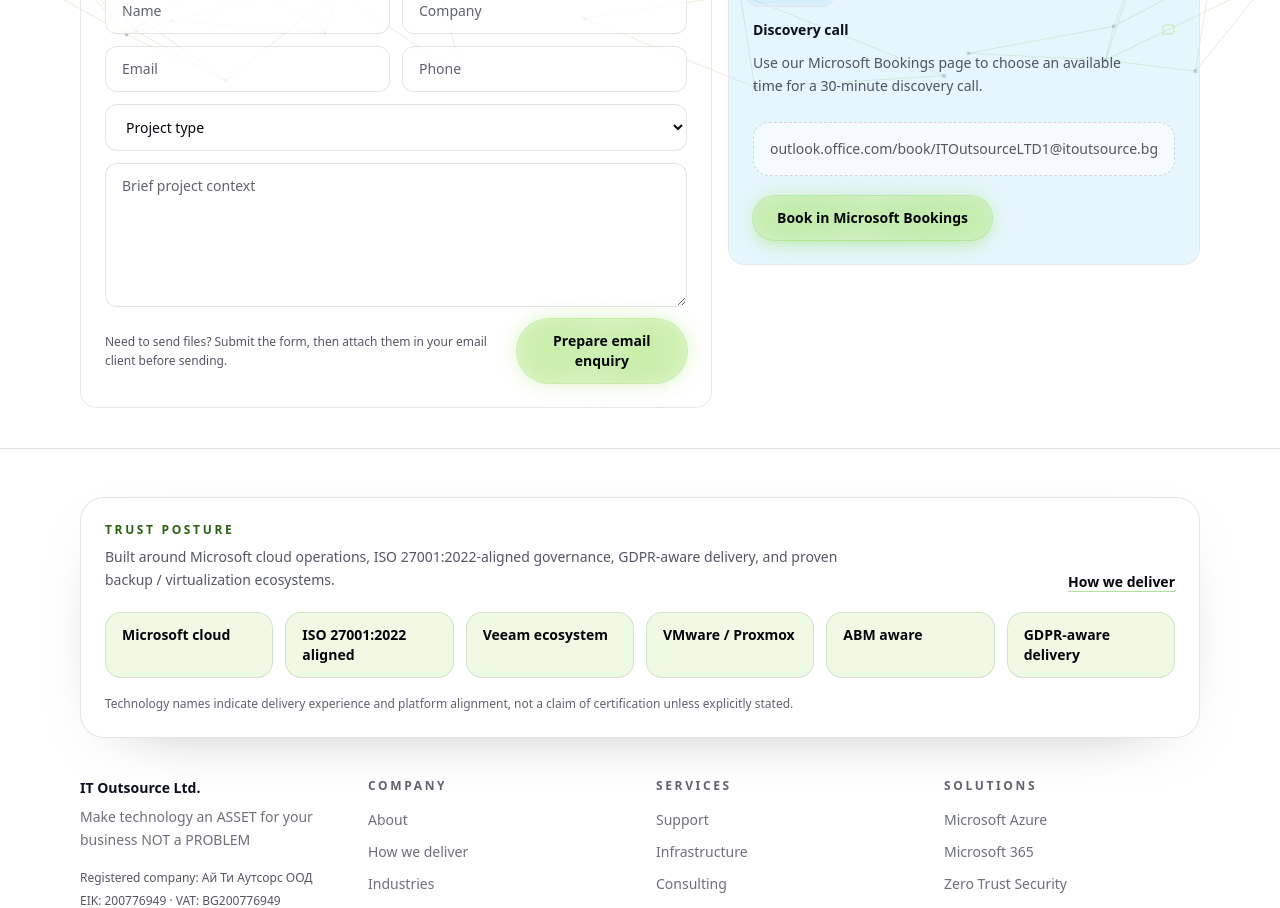
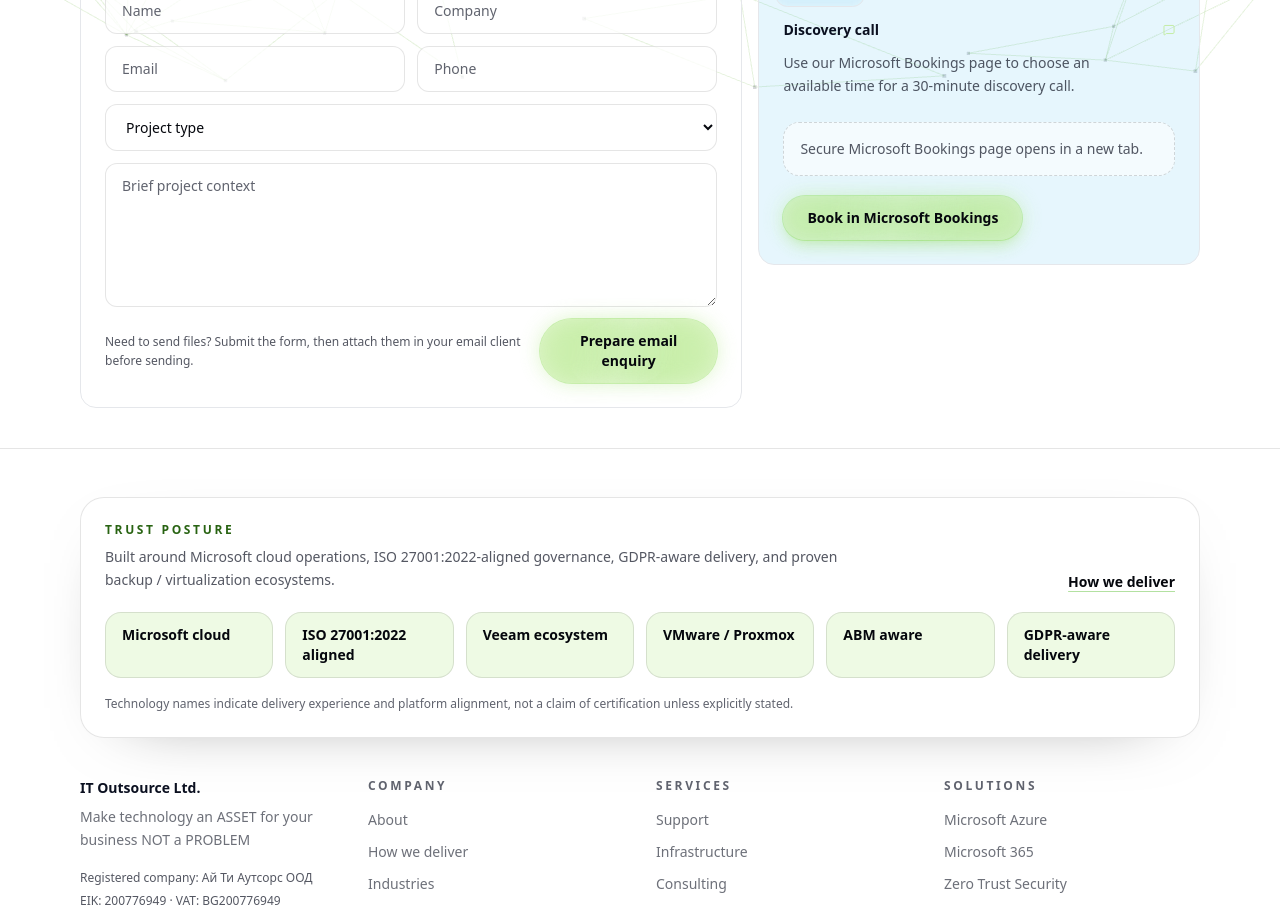
Before and after one commit to gushterovstefan/itosite, a React (Vite) app in the folder website/: page /contacts in a window 1280 px wide. Shown: the part 1120-2028 px from the top of the page. Built offline with nearby package versions, Linux system fonts and the light colour scheme.

Commit message:
Hide visible Microsoft Bookings URL

```diff
--- a/website/src/pages/Contact.jsx
+++ b/website/src/pages/Contact.jsx
@@ -166,7 +166,7 @@ export default function Contact() {
               <Icon as={icons.calendar ?? icons.message} />
             </div>
             <div className="mt-6 rounded-2xl border border-dashed border-black/15 bg-white/55 p-4 text-sm text-ink-900/70">
-              outlook.office.com/book/ITOutsourceLTD1@itoutsource.bg
+              {lang === 'bg' ? 'Сигурна Microsoft Bookings страница се отваря в нов таб.' : 'Secure Microsoft Bookings page opens in a new tab.'}
             </div>
             <div className="mt-5">
               <SheenButton href={BOOKING_URL} target="_blank" rel="noreferrer">{f.bookingCta}</SheenButton>
```
